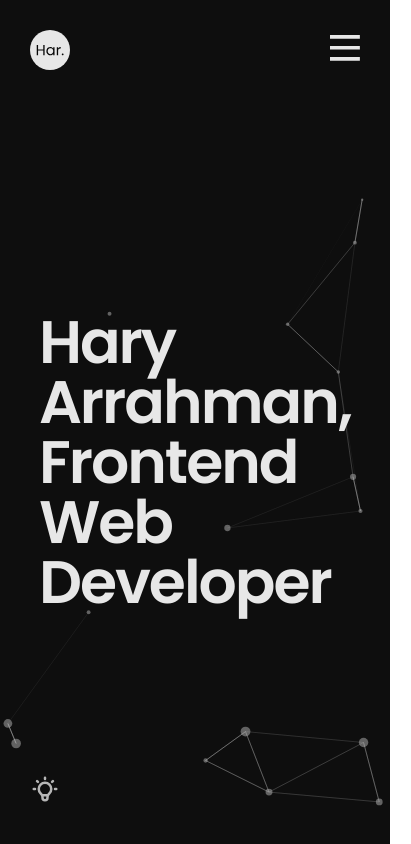
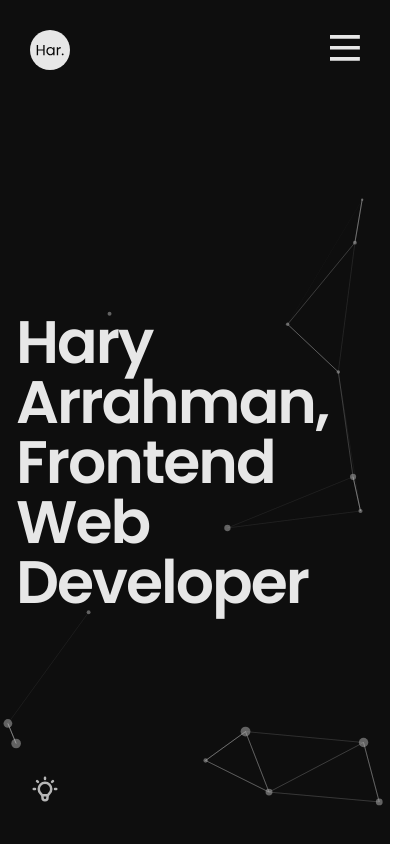
Before and after one commit to rwnhrmwn23/about-me, a Next.js app: page / in a window 390 px wide. Shown: the top 844 px of the page, 411 px wide, since content can reach past the window. Built offline with nearby package versions, Linux system fonts and the light colour scheme.

Commit message:
fix: mobile responsive

```diff
--- a/src/components/Hero.tsx
+++ b/src/components/Hero.tsx
@@ -6,7 +6,7 @@ const Hero = ({ colorTheme }: { colorTheme: string }) => {
       className="relative flex justify-center items-center h-[calc(100vh-100px)] "
     >
       <Particle colorTheme={colorTheme} />
-      <div className="absolute flex items-center z-2 max-w-[1140px] px-[60px] ">
+      <div className="absolute flex items-center z-2 max-w-[1140px] mb:px-[16px] lg:px-[60px] ">
         <p className="mt-[-100px] typography-hello-mobile lg:hidden dark:text-base-light text-base-dark">
           Hary Arrahman, Frontend Web Developer
         </p>
--- a/src/components/Navigation.tsx
+++ b/src/components/Navigation.tsx
@@ -1,7 +1,7 @@
 import DesktopView from "./navigation/DesktopView";
 import MobileView from "./navigation/MobileView";
 
-const navigation = ["about", "tools", "work", "contact"];
+const navigation = ["about", "tools", "work"];
 
 const Navigation = ({ colorTheme }: { colorTheme: string }) => {
   return (
```
